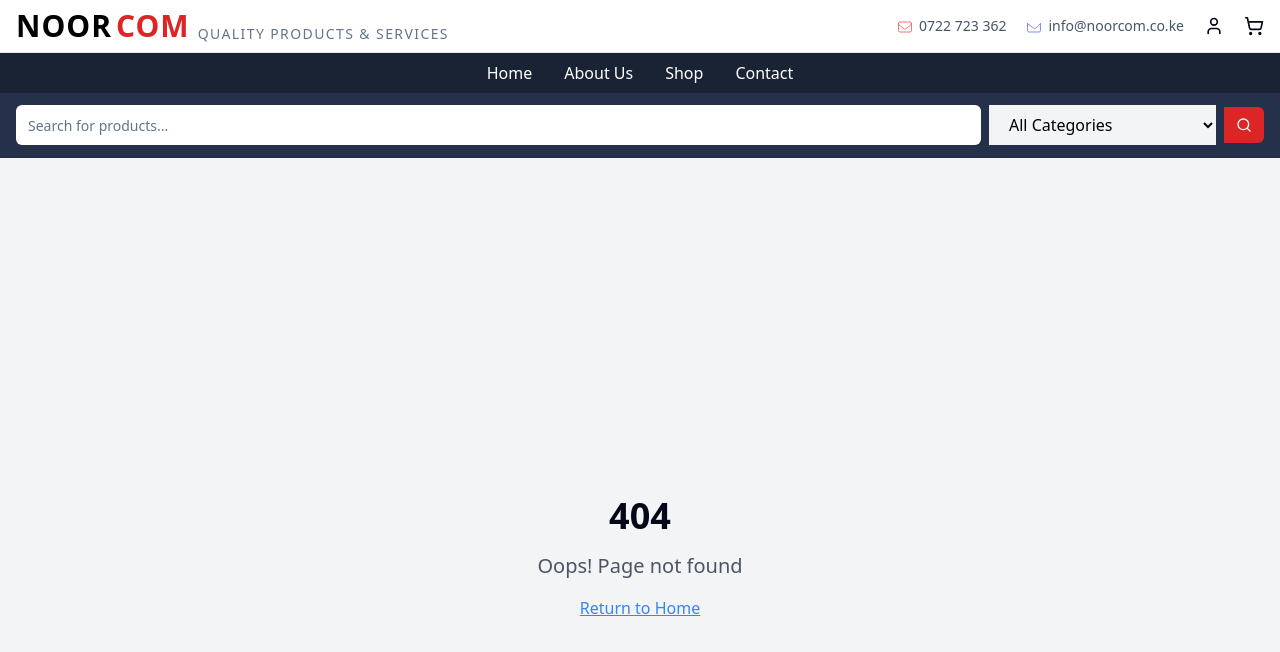
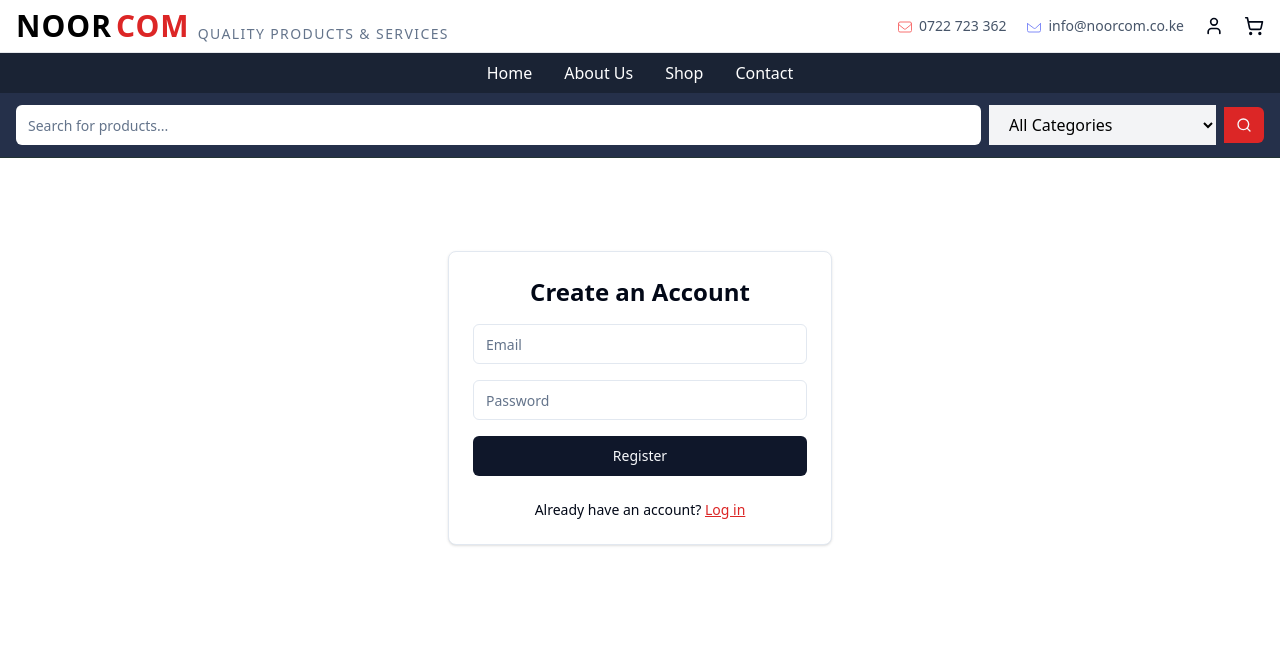
Before and after one commit to Noorcom-Network-NNL/noorcom-electron-emporium, a React (Vite) app: page /register in a window 1280 px wide. Shown: the top 652 px of the page. Built offline with nearby package versions, Linux system fonts and the light colour scheme.

Commit message:
Add user registration and account creation
Enable user registration and account creation for placing orders.

```diff
--- a/src/App.tsx
+++ b/src/App.tsx
@@ -10,6 +10,7 @@ import NotFound from "./pages/NotFound";
 import Shop from "./pages/Shop";
 import Contact from "./pages/Contact";
 import Layout from "./components/Layout";
+import AuthRegister from "./components/auth/AuthRegister";
 
 const queryClient = new QueryClient();
 
@@ -26,6 +27,8 @@ const App = () => (
             <Route path="/shop" element={<Shop />} />
             <Route path="/contact" element={<Contact />} />
             <Route path="/admin" element={<Admin />} />
+            {/* Registration route */}
+            <Route path="/register" element={<AuthRegister />} />
             {/* ADD ALL CUSTOM ROUTES ABOVE THE CATCH-ALL "*" ROUTE */}
             <Route path="*" element={<NotFound />} />
           </Routes>
--- /dev/null
+++ b/src/components/auth/AuthRegister.tsx
@@ -0,0 +1,83 @@
+
+import React, { useState } from "react";
+import { Input } from "@/components/ui/input";
+import { Button } from "@/components/ui/button";
+import { createUserWithEmailAndPassword, getAuth } from "firebase/auth";
+import { app } from "@/lib/firebase";
+import { toast } from "@/hooks/use-toast";
+import { useNavigate } from "react-router-dom";
+
+const AuthRegister: React.FC = () => {
+  const [email, setEmail] = useState("");
+  const [password, setPassword] = useState("");
+  const [submitting, setSubmitting] = useState(false);
+  const navigate = useNavigate();
+
+  const handleRegister = async (e: React.FormEvent) => {
+    e.preventDefault();
+    setSubmitting(true);
+
+    try {
+      const auth = getAuth(app);
+      await createUserWithEmailAndPassword(auth, email, password);
+      toast({
+        title: "Account created!",
+        description: "You can now log in and place orders.",
+      });
+      navigate("/shop");
+    } catch (error: any) {
+      let errMsg =
+        error.code === "auth/email-already-in-use"
+          ? "Email already in use."
+          : error.message;
+      toast({
+        title: "Registration failed",
+        description: errMsg,
+      });
+    } finally {
+      setSubmitting(false);
+    }
+  };
+
+  return (
+    <div className="flex justify-center items-center min-h-[60vh]">
+      <form
+        className="bg-white border shadow rounded-lg p-6 w-full max-w-sm space-y-4"
+        onSubmit={handleRegister}
+      >
+        <h2 className="text-2xl font-bold text-center mb-2">Create an Account</h2>
+        <Input
+          type="email"
+          placeholder="Email"
+          required
+          autoComplete="username"
+          value={email}
+          onChange={e => setEmail(e.target.value)}
+        />
+        <Input
+          type="password"
+          placeholder="Password"
+          required
+          autoComplete="new-password"
+          value={password}
+          onChange={e => setPassword(e.target.value)}
+        />
+        <Button
+          className="w-full"
+          type="submit"
+          disabled={submitting}
+        >
+          {submitting ? "Registering..." : "Register"}
+        </Button>
+        <div className="text-sm pt-2 text-center">
+          Already have an account?{" "}
+          <a className="text-red-600 underline hover:text-red-700" href="/login">
+            Log in
+          </a>
+        </div>
+      </form>
+    </div>
+  );
+};
+
+export default AuthRegister;
```
